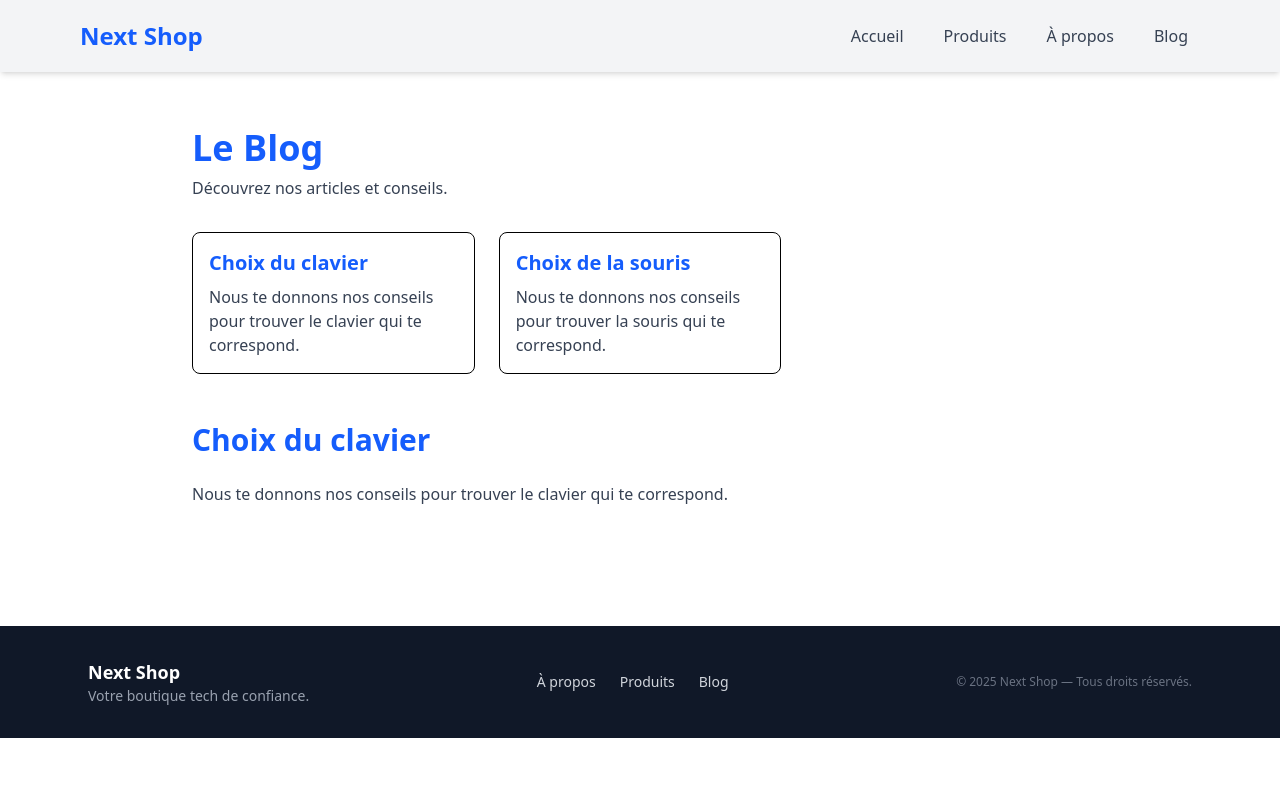
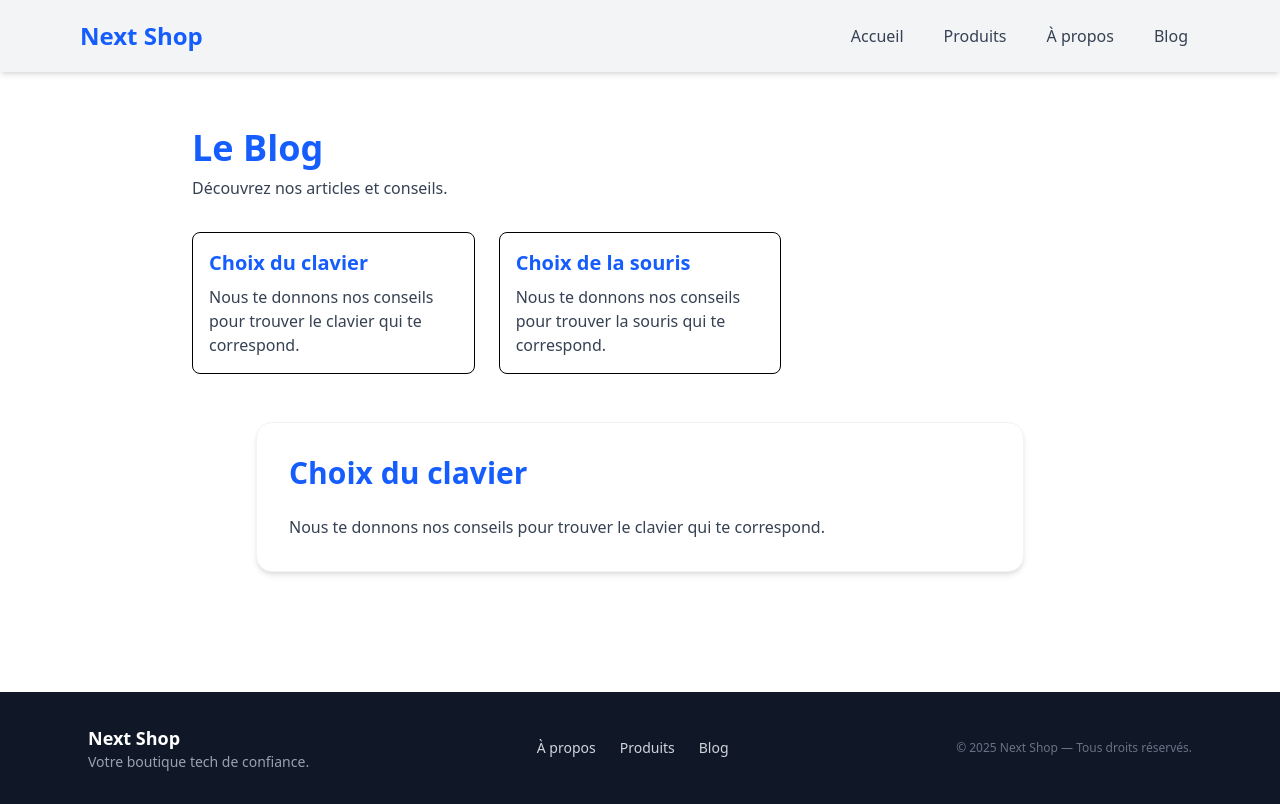
Before and after one commit to rhayedev/next-ecoshop, a Next.js app: page /blog/keyboard-advices in a window 1280 px wide. Built offline with nearby package versions, Linux system fonts and the light colour scheme.

Commit message:
fix: asynchronous params

```diff
--- a/src/app/blog/[slug]/page.tsx
+++ b/src/app/blog/[slug]/page.tsx
@@ -3,13 +3,12 @@ import { Metadata } from 'next';
 import { Articles } from '@/lib/articles';
 
 type BlogPageProps = {
-	params: {
-		slug: string;
-	};
+	params: Promise<{ slug: string }>;
 };
 
 export async function generateMetadata({ params }: BlogPageProps): Promise<Metadata> {
-	const article = Articles.get(params.slug);
+	const { slug } = await params;
+	const article = Articles.get(slug);
 
 	if (!article) {
 		return {
@@ -25,7 +24,7 @@ export async function generateMetadata({ params }: BlogPageProps): Promise<Metad
 			title: article.title,
 			description: article.description,
 			type: 'article',
-			url: `https://mon-site.fr/blog/${params.slug}`,
+			url: `https://mon-site.fr/blog/${slug}`,
 		},
 		twitter: {
 			card: 'summary_large_image',
@@ -35,13 +34,14 @@ export async function generateMetadata({ params }: BlogPageProps): Promise<Metad
 	};
 }
 
-export default function BlogPage({ params }: BlogPageProps) {
-	const article = Articles.get(params.slug);
+export default async function BlogPage({ params }: BlogPageProps) {
+	const { slug } = await params;
+	const article = Articles.get(slug);
 
 	if (!article) notFound();
 
 	return (
-		<article className="space-y-6">
+		<article className="space-y-6 max-w-3xl mx-auto bg-white p-8 rounded-2xl shadow-md border border-gray-100">
 			<h1 className="text-3xl font-bold text-blue-600">{article.title}</h1>
 			<p className="text-gray-700">{article.content}</p>
 		</article>
```
